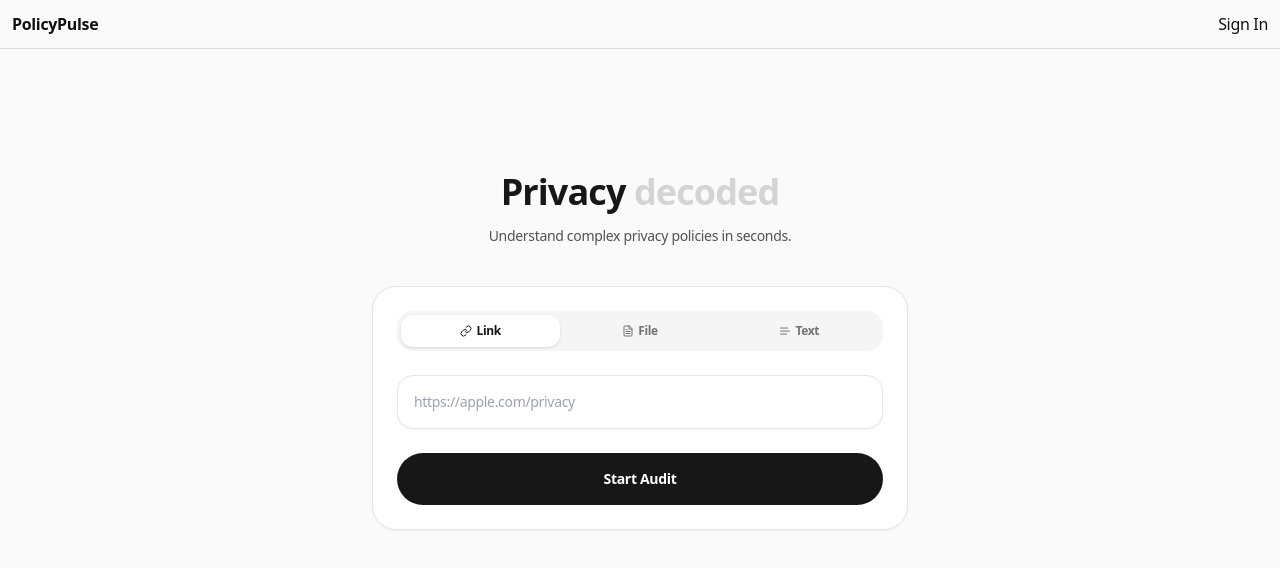
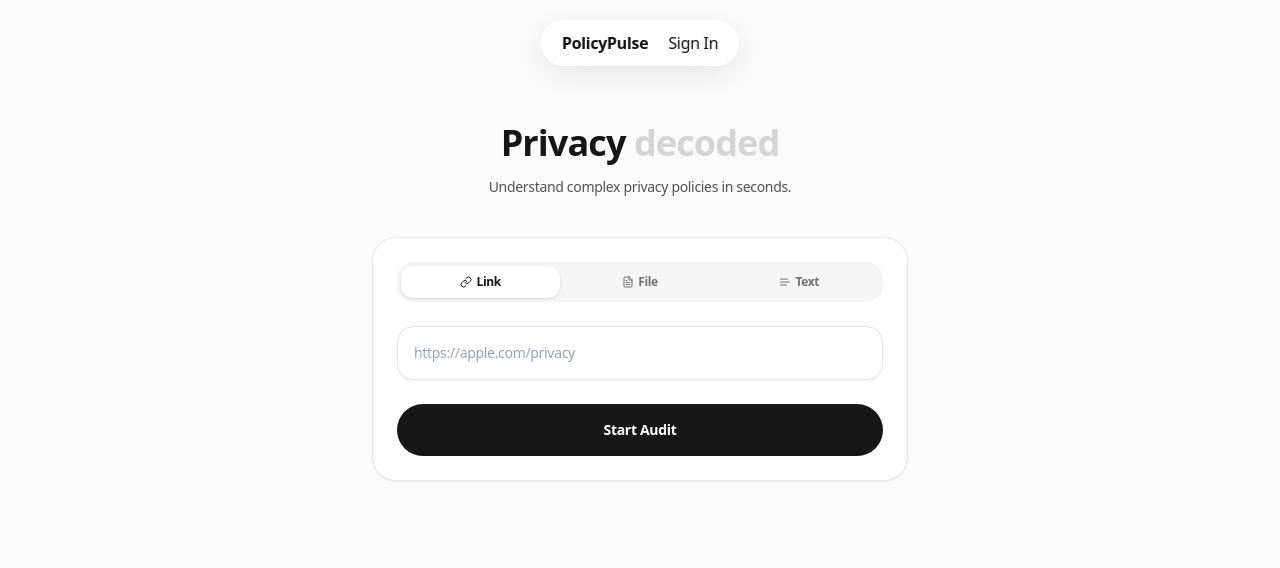
Before and after one commit to hitesh0702/policy-final-, a React (Vite) app: page / in a window 1280 px wide. Shown: the top 568 px of the page. Built offline with nearby package versions, Linux system fonts and the light colour scheme; no server answers.

Commit message:
Update Header.tsx

```diff
--- a/components/Header.tsx
+++ b/components/Header.tsx
@@ -2,46 +2,59 @@ import React from "react";
 import { supabase } from "../lib/supabase";
 import { useAuth } from "../lib/useAuth";
 
+const glassStyle: React.CSSProperties = {
+  background: "rgba(255,255,255,0.7)",
+  backdropFilter: "blur(20px)",
+  WebkitBackdropFilter: "blur(20px)",
+  border: "1px solid rgba(255,255,255,0.4)",
+  borderRadius: 999,
+  boxShadow: "0 8px 30px rgba(0,0,0,0.08)",
+};
+
 const Header = () => {
-  const { user } = useAuth();
-
-  const handleSignIn = async () => {
-    const email = prompt("Enter your email");
-    if (!email) return;
-
-    await supabase.auth.signInWithOtp({
-      email,
-      options: {
-        emailRedirectTo: window.location.origin, // 🔥 CRITICAL FIX
-      },
-    });
-
-    alert("Check your email for the login link");
-  };
-
-  const handleLogout = async () => {
-    await supabase.auth.signOut();
-  };
+  const { user, loading } = useAuth();
+  if (loading) return null;
 
   return (
     <div
       style={{
-        padding: 12,
-        borderBottom: "1px solid #ddd",
+        position: "fixed",
+        top: 20,
+        left: "50%",
+        transform: "translateX(-50%)",
+        padding: "10px 20px",
         display: "flex",
-        justifyContent: "space-between",
         alignItems: "center",
+        gap: 20,
+        zIndex: 100,
+        ...glassStyle,
       }}
     >
       <strong>PolicyPulse</strong>
 
       {user ? (
-        <div>
-          <span style={{ marginRight: 10 }}>{user.email}</span>
-          <button onClick={handleLogout}>Logout</button>
-        </div>
+        <>
+          <span style={{ fontSize: 13, opacity: 0.7 }}>{user.email}</span>
+          <button onClick={() => supabase.auth.signOut()}>Logout</button>
+        </>
       ) : (
-        <button onClick={handleSignIn}>Sign In</button>
+        <button
+          onClick={async () => {
+            const email = prompt("Enter your email");
+            if (!email) return;
+
+            await supabase.auth.signInWithOtp({
+              email,
+              options: {
+                emailRedirectTo: window.location.origin,
+              },
+            });
+
+            alert("Check your email for login link");
+          }}
+        >
+          Sign In
+        </button>
       )}
     </div>
   );
```
